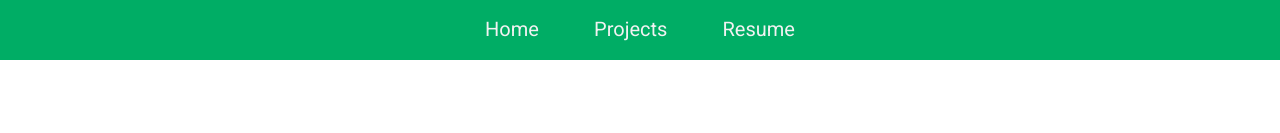
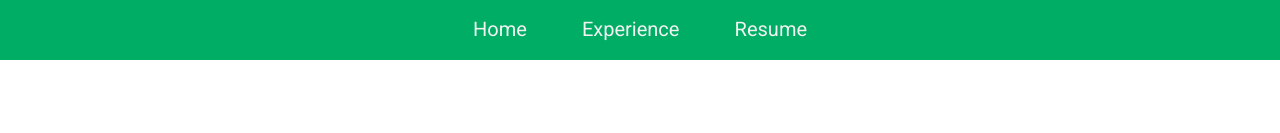
Before and after one commit to susantham/susantham.github.io, a plain HTML site: page pages/projects.html in a window 1280 px wide. Shown: the top 133 px of the page. Drawn offline with nearby package versions, Linux system fonts and the light colour scheme.

Commit message:
renamed projects in nav

```diff
--- a/pages/projects.html
+++ b/pages/projects.html
@@ -31,7 +31,7 @@ https://www.iconfinder.com/icons/394187/github_icon#size=32
         <nav class="top-nav-bar">
             <ul>
                 <li><a class="fade" href="../index.html">Home</a></li>
-                <li><a class="fade" href="projects.html">Projects</a></li>
+                <li><a class="fade" href="projects.html">Experience</a></li>
                 <li><a class="fade" href="resume.html">Resume</a></li>
             </ul>
         </nav>
```
